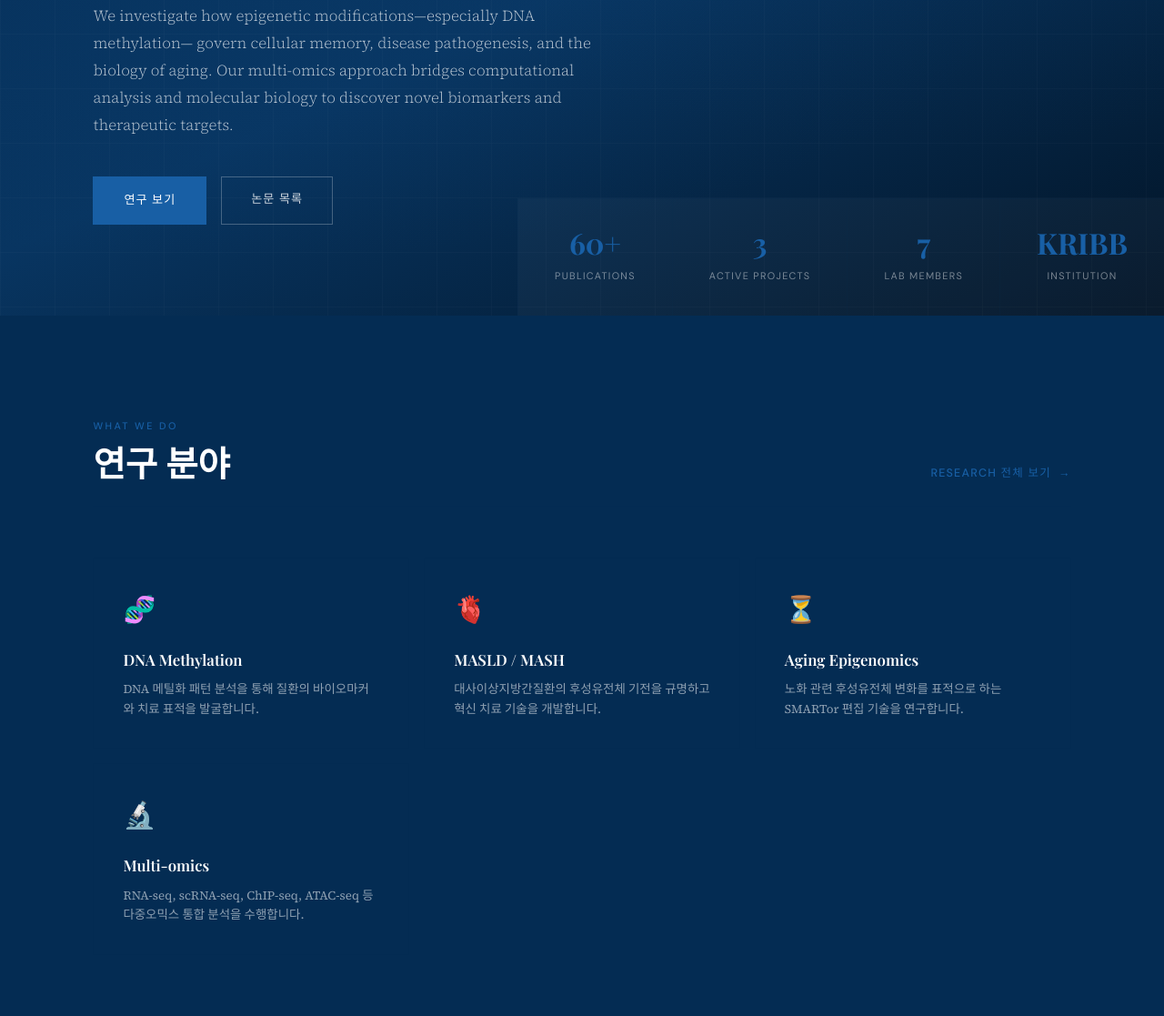
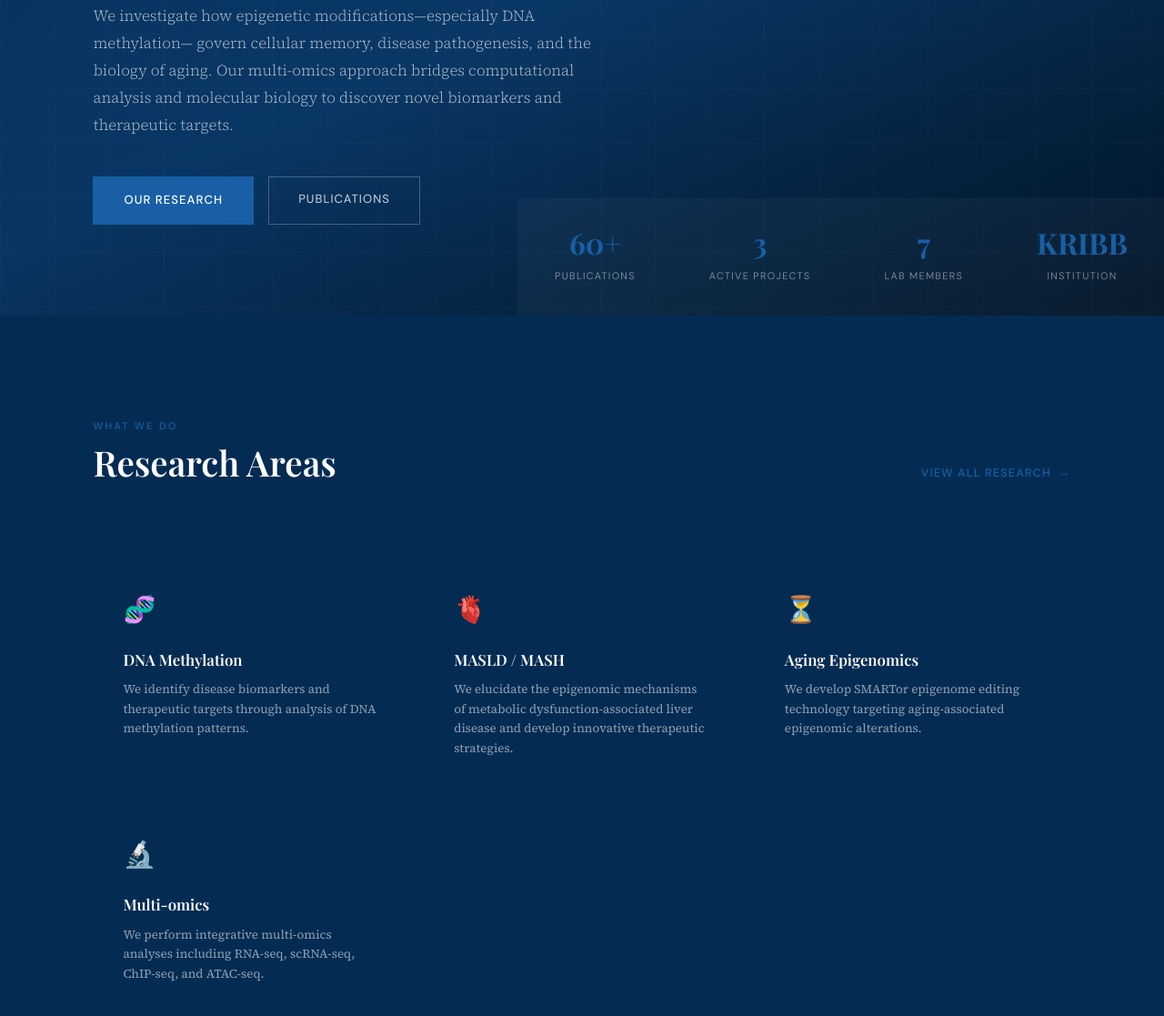
Before and after one commit to epigenome-lab/epigenome-lab.github.io, a plain HTML site: page index.html in a window 1280 px wide. Shown: the part 453-1570 px from the top of the page at 91% size. Drawn offline with nearby package versions, Linux system fonts and the light colour scheme.

Commit message:
change english

```diff
--- a/index.html
+++ b/index.html
@@ -56,8 +56,8 @@
         to discover novel biomarkers and therapeutic targets.
       </p>
       <div class="hero-actions fade-in">
-        <a href="#" class="btn-primary" onclick="showPage('research'); return false;">연구 보기</a>
-        <a href="#" class="btn-secondary" onclick="showPage('publish'); return false;">논문 목록</a>
+        <a href="#" class="btn-primary" onclick="showPage('research'); return false;">Our Research</a>
+        <a href="#" class="btn-secondary" onclick="showPage('publish'); return false;">Publications</a>
       </div>
     </div>
 
@@ -86,30 +86,30 @@
     <div class="section-header">
       <div class="section-title-group">
         <span class="section-eyebrow">What We Do</span>
-        <h2 class="section-title light">연구 분야</h2>
+        <h2 class="section-title light">Research Areas</h2>
       </div>
-      <a href="#" class="view-all-link" onclick="showPage('research'); return false;">Research 전체 보기</a>
+      <a href="#" class="view-all-link" onclick="showPage('research'); return false;">View All Research</a>
     </div>
     <div class="research-areas">
       <div class="research-area-card fade-in">
         <span class="ra-icon">🧬</span>
         <h3>DNA Methylation</h3>
-        <p>DNA 메틸화 패턴 분석을 통해 질환의 바이오마커와 치료 표적을 발굴합니다.</p>
+        <p>We identify disease biomarkers and therapeutic targets through analysis of DNA methylation patterns.</p>
       </div>
       <div class="research-area-card fade-in">
         <span class="ra-icon">🫀</span>
         <h3>MASLD / MASH</h3>
-        <p>대사이상지방간질환의 후성유전체 기전을 규명하고 혁신 치료 기술을 개발합니다.</p>
+        <p>We elucidate the epigenomic mechanisms of metabolic dysfunction-associated liver disease and develop innovative therapeutic strategies.</p>
       </div>
       <div class="research-area-card fade-in">
         <span class="ra-icon">⏳</span>
         <h3>Aging Epigenomics</h3>
-        <p>노화 관련 후성유전체 변화를 표적으로 하는 SMARTor 편집 기술을 연구합니다.</p>
+        <p>We develop SMARTor epigenome editing technology targeting aging-associated epigenomic alterations.</p>
       </div>
       <div class="research-area-card fade-in">
         <span class="ra-icon">🔬</span>
         <h3>Multi-omics</h3>
-        <p>RNA-seq, scRNA-seq, ChIP-seq, ATAC-seq 등 다중오믹스 통합 분석을 수행합니다.</p>
+        <p>We perform integrative multi-omics analyses including RNA-seq, scRNA-seq, ChIP-seq, and ATAC-seq.</p>
       </div>
     </div>
   </section>
@@ -119,7 +119,7 @@
     <div class="section-header">
       <div class="section-title-group">
         <span class="section-eyebrow">Latest Updates</span>
-        <h2 class="section-title">최근 소식</h2>
+        <h2 class="section-title">Latest News</h2>
       </div>
     </div>
     <div class="news-grid">
@@ -171,7 +171,7 @@
   <div class="page-header">
     <span class="page-header-tag">Our Team</span>
     <h1>People</h1>
-    <p>연구실을 이끄는 교수님과 연구원들을 소개합니다.</p>
+    <p>Meet the principal investigator and researchers who make up our lab.</p>
   </div>
 
   <div class="content-section">
@@ -215,7 +215,7 @@
   <div class="page-header">
     <span class="page-header-tag">Lab History</span>
     <h1>Alumni</h1>
-    <p>연구실을 거쳐 각 분야에서 활약하고 있는 졸업생들입니다.</p>
+    <p>Former lab members who are now making an impact across various fields.</p>
   </div>
 
   <div class="content-section">
@@ -240,7 +240,7 @@
   <div class="page-header">
     <span class="page-header-tag">Research</span>
     <h1>Research</h1>
-    <p>현재 진행 중인 주요 연구 프로젝트를 소개합니다.</p>
+    <p>Explore our major ongoing research projects.</p>
   </div>
 
   <div class="content-section">
@@ -265,7 +265,7 @@
   <div class="page-header">
     <span class="page-header-tag">Research Output</span>
     <h1>Publications</h1>
-    <p>국내외 저명 학술지 및 학회에 발표한 연구 논문 목록입니다.</p>
+    <p>A list of our research papers published in leading domestic and international journals.</p>
   </div>
 
   <div class="content-section">
@@ -280,7 +280,7 @@
       <button class="pub-filter-btn" data-year="2021">2021</button>
       <button class="pub-filter-btn" data-year="2020">2020</button>
       <button class="pub-filter-btn" data-year="2019">~ 2019</button>
-      <input type="text" class="pub-search" id="pub-search" placeholder="제목 · 저자 · 저널 검색…" />
+      <input type="text" class="pub-search" id="pub-search" placeholder="Search title · author · journal…" />
     </div>
 
     <p class="pub-count" id="pub-count"><span>60</span> publications</p>
@@ -306,7 +306,7 @@
   <div class="page-header">
     <span class="page-header-tag">Lab Life</span>
     <h1>Gallery</h1>
-    <p>연구실 단체사진과 행사 사진을 모았습니다.</p>
+    <p>A collection of lab group photos and event highlights.</p>
   </div>
 
   <div class="content-section">
--- a/js/data.js
+++ b/js/data.js
@@ -49,29 +49,29 @@ const PROJECTS = [
     title: "Development of Innovative Treatment Technology for MASLD",
     tag:   "Metabolic Disease · Epigenomics",
     image: "images/research_img/research1.png",
-    desc:  `대사이상지방간질환(MASLD) 빅데이터를 활용한 혁신치료기술 개발 연구입니다.
-MASLD의 분자적 기전을 후성유전체 수준에서 규명하고, DNA 메틸화 패턴 분석을 통해 질환의 바이오마커 및 치료 표적을 발굴합니다.
-다기관 임상 데이터와 다중오믹스 분석을 결합하여 정밀 의료 기반의 새로운 치료 전략을 제시합니다.`,
+    desc:  `This project focuses on developing innovative treatment technologies for Metabolic dysfunction-Associated Steatotic Liver Disease (MASLD) using big data.
+We aim to elucidate the molecular mechanisms of MASLD at the epigenomic level, and discover disease biomarkers and therapeutic targets through DNA methylation pattern analysis.
+By integrating multi-center clinical data with multi-omics analyses, we propose novel therapeutic strategies based on precision medicine.`,
     tags:  ["MASLD", "DNA Methylation", "Multi-omics", "Biomarker"],
-    period: "진행 중",
+    period: "Ongoing",
   },
   {
     title: "SMARTor: Next-Generation Epigenome Editing Technology",
     tag:   "Epigenome Editing · Technology Development",
     image: "images/research_img/research2.png",
-    desc:  `초소형 고효율 차세대 후성유전체 편집 SMARTor(Specific Modulation and Activation of Regulatory Targets via optimized reprogramming) 기술 개발 연구입니다.
-기존 CRISPR 기반 편집 도구의 한계를 극복하는 소형화·고특이성 후성유전체 편집 플랫폼을 개발하여, 노화 및 질환 관련 후성유전체 변화를 정밀하게 조절합니다.`,
+    desc:  `This project focuses on developing SMARTor (Specific Modulation and Activation of Regulatory Targets via optimized reprogramming), a next-generation miniaturized, high-efficiency epigenome editing technology.
+We are developing a compact, highly specific epigenome editing platform that overcomes the limitations of conventional CRISPR-based tools, enabling precise modulation of aging- and disease-associated epigenomic changes.`,
     tags:  ["Epigenome Editing", "SMARTor", "CRISPR", "Aging"],
-    period: "진행 중",
+    period: "Ongoing",
   },
   {
     title: "MASH Pathogenesis via EZH2 Activation & Epigenetic Reprogramming",
     tag:   "Liver Disease · Molecular Biology",
     image: "images/research_img/research3.png",
-    desc:  `히스톤 메틸화효소 EZH2 활성화와 후성유전학적 리프로그래밍에 의한 MASH(대사이상지방간염) 발병 기전 규명 연구입니다.
-EZH2 매개 H3K27me3 변화가 간 세포의 지방 축적 및 염증 반응에 미치는 영향을 분석하고, 이를 표적으로 하는 치료 전략을 탐색합니다.`,
+    desc:  `This project investigates the pathogenesis of MASH (Metabolic dysfunction-Associated Steatohepatitis) via EZH2 activation and epigenetic reprogramming.
+We analyze the effects of EZH2-mediated H3K27me3 changes on hepatic lipid accumulation and inflammatory responses, and explore therapeutic strategies targeting these mechanisms.`,
     tags:  ["MASH", "EZH2", "H3K27me3", "Epigenetic Reprogramming"],
-    period: "진행 중",
+    period: "Ongoing",
   },
 ];
 
```
